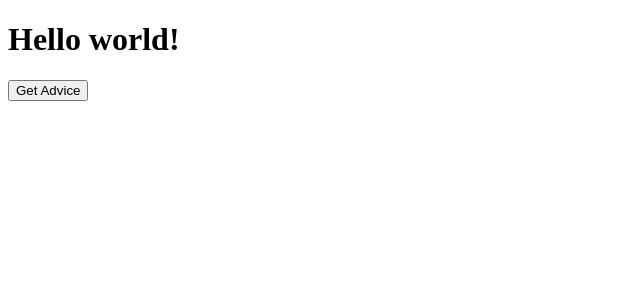
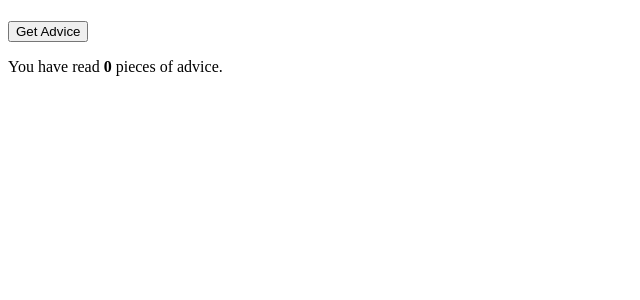
Before and after one commit to SymonMuchemi/React, a React (Create React App) app in the folder my-first-project/: page / in a window 1280 px wide. Shown: the top 300 px of the page, without its empty margins (0-640 px from the left). Built offline with nearby package versions, Linux system fonts and the light colour scheme.

Commit message:
Setting advice count

```diff
--- a/my-first-project/src/App.js
+++ b/my-first-project/src/App.js
@@ -1,14 +1,27 @@
+import { useState } from "react";
+
 export default function App(){
-  async function getAdvice(){
-    const res = await fetch('https://api.adviceslip.com/advice');
-    const data = await res.json();
-    console.log(data);
+
+    const [advice, setAdvice] = useState("");
+    const [count, setCount] = useState(0);
+
+    async function getAdvice(){
+        const res = await fetch('https://api.adviceslip.com/advice');
+        const data = await res.json();
+
+        setCount(function (count) {
+                return count + 1;
+            })
+        setAdvice(data.slip.advice);
   }
 
   return(
     <>
-      <h1>Hello world!</h1>
+      <h1>{ advice }</h1>
       <button onClick={ getAdvice }>Get Advice</button>
+      <p>
+        You have read <strong>{count}</strong> pieces of advice.
+      </p>
     </>
   )
 }
```
